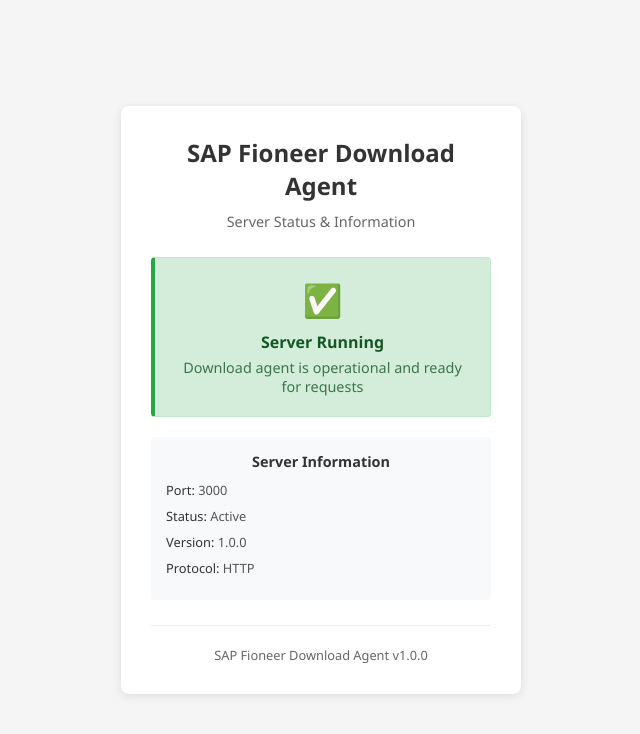
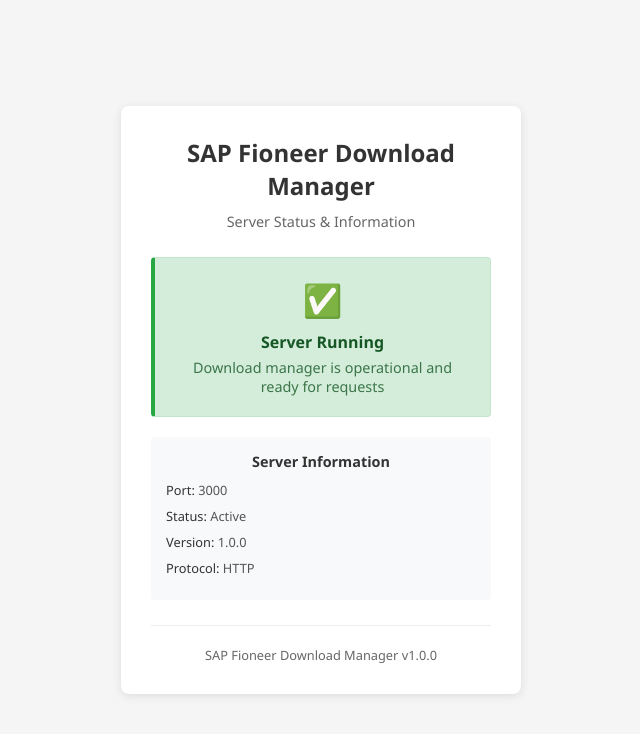
Before and after one commit to andreashofer-ca/sap-fioneer-download-agent, a website: page public/index.html in a window 1280 px wide. Shown: the whole page, without its empty margins (319-959 px from the left). Drawn offline with Linux system fonts and the light colour scheme.

Commit message:
Rename 'Download Agent' to 'Download Manager' throughout codebase
- Update all UI text from 'Download Agent' to 'Download Manager'
- Change package name from sap-fioneer-download-agent to sap-fioneer-download-manager
- Update repository URLs and references
- Change window names in JavaScript from SAPFioneerDownloadAgent to SAPFioneerDownloadManager
- Update README.md with new repository name and directory references
- Update LICENSE copyright notice
- Maintain consistency across all files and documentation

```diff
--- a/public/index.html
+++ b/public/index.html
@@ -3,7 +3,7 @@
 <head>
     <meta charset="UTF-8">
     <meta name="viewport" content="width=device-width, initial-scale=1.0">
-    <title>SAP Fioneer Download Agent - Server Status</title>
+    <title>SAP Fioneer Download Manager - Server Status</title>
     <style>
         /* Reset and base styles */
         * {
@@ -115,13 +115,13 @@
 </head>
 <body>
     <div class="container">
-        <h1>SAP Fioneer Download Agent</h1>
+        <h1>SAP Fioneer Download Manager</h1>
         <p class="subtitle">Server Status & Information</p>
 
         <div class="status-card">
             <div class="status-icon">✅</div>
             <div class="status-title">Server Running</div>
-            <div class="status-message">Download agent is operational and ready for requests</div>
+            <div class="status-message">Download manager is operational and ready for requests</div>
         </div>
 
         <div class="info-section">
@@ -133,7 +133,7 @@
         </div>
 
         <div class="footer">
-            <p>SAP Fioneer Download Agent v1.0.0</p>
+            <p>SAP Fioneer Download Manager v1.0.0</p>
         </div>
     </div>
 </body>
--- a/server.js
+++ b/server.js
@@ -10,7 +10,7 @@
 const ARTIFACTORY_URL = process.env.ARTIFACTORY_URL;
 
 /**
- * SAP Fioneer Download Agent - Backend Server
+ * SAP Fioneer Download Manager - Backend Server
  *
  * A secure Node.js/Express server that provides a REST API for downloading files
  * from Artifactory with JWT authentication and streaming support.
```
Also changed, not shown: package.json (+4 -4 lines), public/download.html (+3 -3 lines), README.md, 2 other files.
